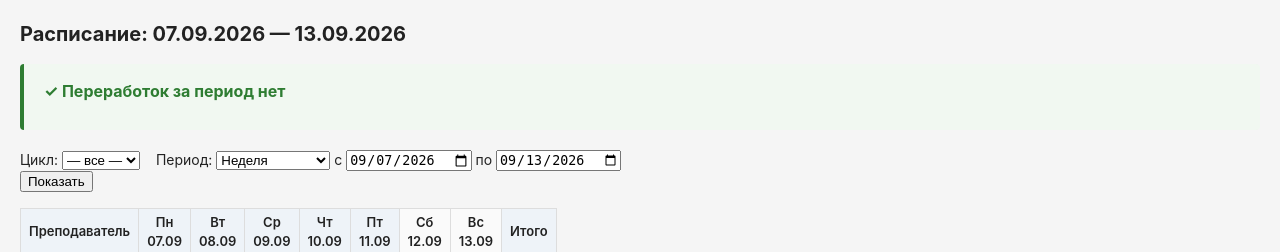
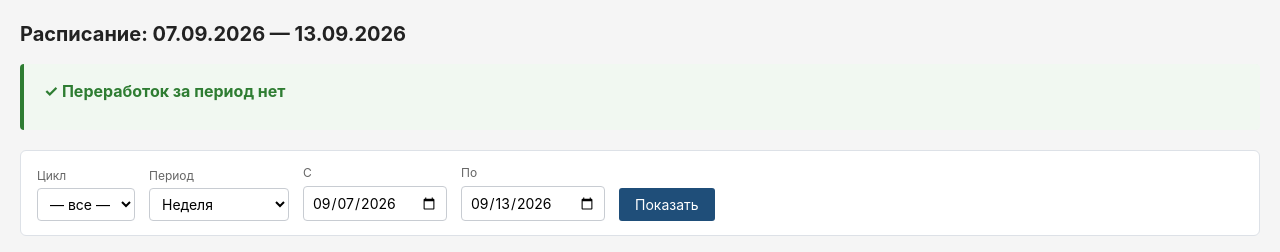
Before and after one commit to jdoe058/odpo, a Django app: page / in a window 1280 px wide. Shown: the part 44-296 px from the top of the page. Run offline with Django 5.2, Linux system fonts and the light colour scheme; the visitor is signed in with stand-in values (Sample User, id 1); data that the repository does not hold is empty.

Commit message:
refactor(templates): вынести CSS из шаблонов в static/timetable/css/base.css

```diff
--- /dev/null
+++ b/timetable/static/timetable/css/base.css
@@ -0,0 +1,172 @@
+/* ===================== Общее ===================== */
+* { box-sizing: border-box; }
+
+body {
+  font: 14px/1.4 -apple-system, "Segoe UI", Roboto, sans-serif;
+  margin: 0;
+  color: #222;
+  background: #f5f5f5;
+}
+
+header {
+  background: #1f4e79;
+  color: #fff;
+  padding: 12px 20px;
+}
+header a {
+  color: #cfe2f3;
+  text-decoration: none;
+  margin-right: 16px;
+}
+header a:hover { color: #fff; }
+
+main {
+  padding: 20px;
+  max-width: 1400px;
+  margin: 0 auto;
+}
+
+h1 { font-size: 20px; margin: 0 0 16px; }
+
+a.button {
+  display: inline-block;
+  padding: 4px 10px;
+  background: #1f4e79;
+  color: #fff;
+  border-radius: 3px;
+  text-decoration: none;
+  border: none;
+  cursor: pointer;
+  font-size: 13px;
+}
+a.button:hover { background: #163a5a; }
+
+.muted { color: #777; }
+
+/* ===================== Фильтр-форм ===================== */
+form.filters {
+  background: #fff;
+  border: 1px solid #dde1e7;
+  border-radius: 6px;
+  padding: 14px 16px;
+  margin-bottom: 16px;
+}
+.filters-row {
+  display: flex;
+  gap: 14px;
+  flex-wrap: wrap;
+  align-items: flex-end;
+}
+.filters-row > div {
+  display: flex;
+  flex-direction: column;
+  gap: 4px;
+}
+.filters-row label { font-size: 12px; color: #666; }
+.filters-row select,
+.filters-row input[type="date"] {
+  padding: 6px 8px;
+  border: 1px solid #c8ccd2;
+  border-radius: 4px;
+  font: inherit;
+  background: #fff;
+}
+.filters-row button {
+  padding: 7px 16px;
+  border: none;
+  background: #1f4e79;
+  color: #fff;
+  border-radius: 3px;
+  cursor: pointer;
+  font: inherit;
+}
+.filters-row button:hover { background: #163a5a; }
+
+.summary { margin: 0 0 12px; color: #555; }
+.hint {
+  padding: 32px;
+  text-align: center;
+  color: #777;
+  background: #fff;
+  border: 1px dashed #dde1e7;
+  border-radius: 6px;
+}
+
+/* ===================== Таблица «Занятия» ===================== */
+table.lessons {
+  border-collapse: collapse;
+  width: 100%;
+  background: #fff;
+  font-size: 13px;
+  box-shadow: 0 1px 2px rgba(0, 0, 0, 0.04);
+}
+table.lessons th,
+table.lessons td {
+  border: 1px solid #e3e7ec;
+  padding: 6px 9px;
+  text-align: left;
+  vertical-align: top;
+}
+table.lessons th { background: #eef2f6; font-weight: 600; }
+table.lessons tr:nth-child(even) td { background: #fafbfc; }
+table.lessons td.empty {
+  text-align: center;
+  color: #888;
+  padding: 24px;
+}
+table.lessons a { color: #1f4e79; }
+
+/* ===================== Таблица-сетка «Расписание» ===================== */
+table.grid { border-collapse: collapse; background: #fff; }
+table.grid th,
+table.grid td {
+  border: 1px solid #ddd;
+  padding: 4px 8px;
+  font-size: 13px;
+}
+table.grid thead th { background: #eef3f8; font-weight: 600; }
+table.grid th.employee {
+  text-align: left;
+  position: sticky;
+  left: 0;
+  background: #eef3f8;
+}
+table.grid td.hours { text-align: center; min-width: 38px; }
+table.grid td.empty { color: #ccc; }
+table.grid td.over {
+  background: #ffe5e5;
+  color: #b00020;
+  font-weight: 600;
+}
+table.grid th.weekend,
+table.grid td.weekend { background: #fafafa; }
+table.grid tfoot th { background: #eef3f8; }
+
+/* ===================== Блок переработок ===================== */
+.overtime-box {
+  background: #fff3f3;
+  border-left: 4px solid #c00;
+  border-radius: 4px;
+  padding: 16px 20px;
+  margin-bottom: 20px;
+}
+.overtime-box.overtime-ok {
+  background: #f1f8f1;
+  border-left-color: #2e7d32;
+}
+.overtime-box h2 {
+  font-size: 16px;
+  margin: 0 0 12px;
+  color: #b00020;
+}
+.overtime-box.overtime-ok h2 { color: #2e7d32; }
+.overtime-emp { margin-bottom: 14px; }
+.overtime-emp:last-child { margin-bottom: 0; }
+.overtime-header { margin-bottom: 4px; }
+.overtime-days {
+  margin: 0;
+  padding-left: 22px;
+  color: #444;
+  font-size: 13px;
+}
+.excess { color: #b00020; }
--- a/timetable/templates/timetable/base.html
+++ b/timetable/templates/timetable/base.html
@@ -1,52 +1,10 @@
+{% load static %}
 <!DOCTYPE html>
 <html lang="ru">
 <head>
   <meta charset="utf-8">
   <title>{% block title %}Расписание{% endblock %}</title>
-  <style>
-    * { box-sizing: border-box; }
-    body { font: 14px/1.4 -apple-system, "Segoe UI", Roboto, sans-serif;
-           margin: 0; color: #222; background: #f5f5f5; }
-    header { background: #1f4e79; color: #fff; padding: 12px 20px; }
-    header a { color: #cfe2f3; text-decoration: none; margin-right: 16px; }
-    header a:hover { color: #fff; }
-    main { padding: 20px; max-width: 1400px; margin: 0 auto; }
-    h1 { font-size: 20px; margin: 0 0 16px; }
-    a.button { display: inline-block; padding: 4px 10px; background: #1f4e79;
-               color: #fff; border-radius: 3px; text-decoration: none; border: none;
-               cursor: pointer; font-size: 13px; }
-    a.button:hover { background: #163a5a; }
-    .muted { color: #777; }
-
-    .overtime-box {
-      background: #fff3f3;
-      border-left: 4px solid #c00;
-      border-radius: 4px;
-      padding: 16px 20px;
-      margin-bottom: 20px;
-    }
-    .overtime-box.overtime-ok {
-      background: #f1f8f1;
-      border-left-color: #2e7d32;
-    }
-    .overtime-box h2 {
-      font-size: 16px;
-      margin: 0 0 12px;
-      color: #b00020;
-    }
-    .overtime-box.overtime-ok h2 { color: #2e7d32; }
-    .overtime-emp { margin-bottom: 14px; }
-    .overtime-emp:last-child { margin-bottom: 0; }
-    .overtime-header { margin-bottom: 4px; }
-    .overtime-days {
-      margin: 0;
-      padding-left: 22px;
-      color: #444;
-      font-size: 13px;
-    }
-    .excess { color: #b00020; }
-
-  </style>
+  <link rel="stylesheet" href="{% static 'timetable/css/base.css' %}">
   {% block extra_head %}{% endblock %}
 </head>
 <body>
--- a/timetable/templates/timetable/schedule_grid.html
+++ b/timetable/templates/timetable/schedule_grid.html
@@ -1,31 +1,6 @@
 {% extends "timetable/base.html" %}
 
 {% block title %}Расписание — {{ grid.start|date:"d.m.Y" }} — {{ grid.end|date:"d.m.Y" }}{% endblock %}
-
-{% block extra_head %}
-<style>
-  .filters { margin-bottom: 16px; }
-  .filters a { margin-right: 6px; }
-  .filters a.active { font-weight: bold; }
-
-  table.grid { border-collapse: collapse; background: #fff; }
-  table.grid th, table.grid td {
-    border: 1px solid #ddd; padding: 4px 8px; font-size: 13px;
-  }
-  table.grid thead th { background: #eef3f8; font-weight: 600; }
-  table.grid th.employee { text-align: left; position: sticky; left: 0; background: #eef3f8; }
-  table.grid td.hours { text-align: center; min-width: 38px; }
-  table.grid td.empty { color: #ccc; }
-  table.grid td.over { background: #ffe5e5; color: #b00020; font-weight: 600; }
-  table.grid th.weekend, table.grid td.weekend { background: #fafafa; }
-  table.grid tfoot th { background: #eef3f8; }
-
-  .over-box { margin-top: 20px; padding: 12px 16px; background: #fff3f3;
-              border-left: 4px solid #c00; border-radius: 3px; }
-  .over-box h2 { font-size: 16px; margin: 0 0 8px; color: #b00020; }
-  .over-box ul { margin: 0; padding-left: 20px; }
-</style>
-{% endblock %}
 
 {% block content %}
 <h1>Расписание: {{ grid.start|date:"d.m.Y" }} — {{ grid.end|date:"d.m.Y" }}</h1>
@@ -33,8 +8,10 @@
 {% include "timetable/_overtime_block.html" %}
 
 <form method="get" class="filters">
-  <label>Цикл:</label>
-  <select name="cycle">
+  <div class="filters-row">
+    <div>
+      <label for="id_cycle">Цикл</label>
+      <select name="cycle" id="id_cycle">
         <option value="">— все —</option>
         {% for c in cycles %}
           <option value="{{ c.pk }}" {% if selected_cycle.pk == c.pk %}selected{% endif %}>
@@ -42,22 +19,31 @@
           </option>
         {% endfor %}
       </select>
+    </div>
 
-  <label style="margin-left:12px">Период:</label>
-  <select name="period">
-    <option value="week" {% if period == 'week' %}selected{% endif %}>Неделя</option>
-    <option value="month" {% if period == 'month' %}selected{% endif %}>Месяц</option>
-    <option value="all" {% if period == 'all' %}selected{% endif %}>Весь период</option>
+    <div>
+      <label for="id_period">Период</label>
+      <select name="period" id="id_period">
+        <option value="week"   {% if period == 'week'   %}selected{% endif %}>Неделя</option>
+        <option value="month"  {% if period == 'month'  %}selected{% endif %}>Месяц</option>
+        <option value="all"    {% if period == 'all'    %}selected{% endif %}>Весь период</option>
         <option value="custom" {% if period == 'custom' %}selected{% endif %}>Произвольный</option>
       </select>
+    </div>
 
-  <label>с</label>
-  <input type="date" name="start" value="{{ grid.start|date:'Y-m-d' }}">
-  <label>по</label>
-  <input type="date" name="end" value="{{ grid.end|date:'Y-m-d' }}">
+    <div>
+      <label for="id_start">С</label>
+      <input type="date" name="start" id="id_start" value="{{ grid.start|date:'Y-m-d' }}">
+    </div>
+    <div>
+      <label for="id_end">По</label>
+      <input type="date" name="end" id="id_end" value="{{ grid.end|date:'Y-m-d' }}">
+    </div>
 
-  <br/>
-  <button type="submit" class="button">Показать</button>
+    <div>
+      <button type="submit">Показать</button>
+    </div>
+  </div>
 </form>
 
 {% if selected_cycle %}
```
Also changed, not shown: timetable/templates/timetable/lessons_list.html (+0 -47 lines). Lines whose indentation alone changed are shown as unchanged.
